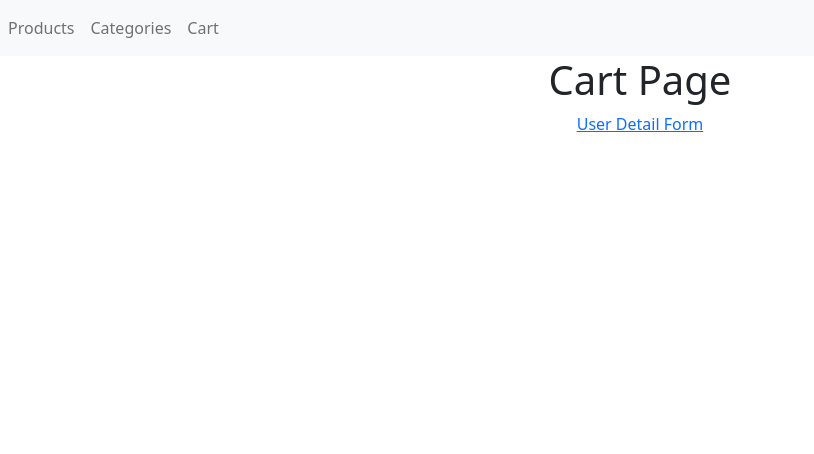
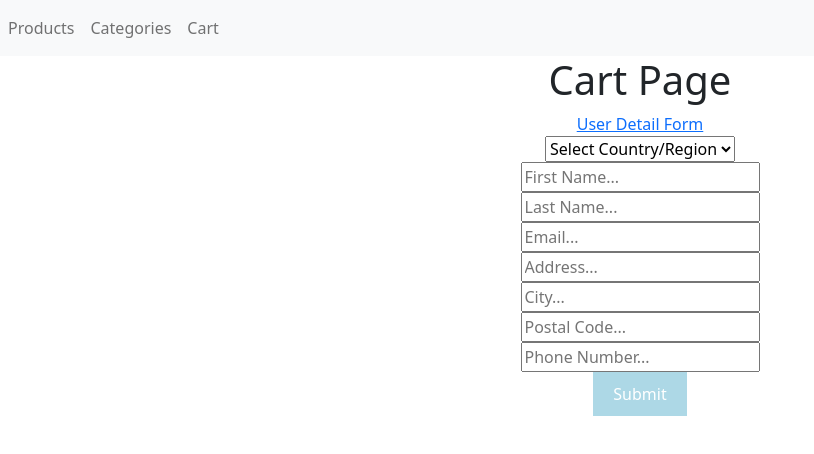
Before and after one commit to Knowledge-Streams-KS/react-e-commerce-maryam2497, a React (Create React App) app: page /checkout/userDetailForm in a window 1280 px wide. Shown: the top 454 px of the page, without its empty margins (0-814 px from the left). Built offline with nearby package versions, Linux system fonts and the light colour scheme.

Commit message:
outlet in cart implemented

```diff
--- a/src/Pages/cart/cart.jsx
+++ b/src/Pages/cart/cart.jsx
@@ -1,4 +1,4 @@
-import { Link } from "react-router-dom";
+import { Link, Outlet } from "react-router-dom";
 
 const Cart=()=>{
     return(<div>
@@ -6,7 +6,7 @@ const Cart=()=>{
        <Link to='/checkout/userDetailForm'>User Detail Form</Link>
        {/* <br />
        <Link to='/checkout/orderConfirmation'>order Confirmation</Link> */}
-
+       <Outlet/>
     </div>)
 }
 export default Cart;
```
